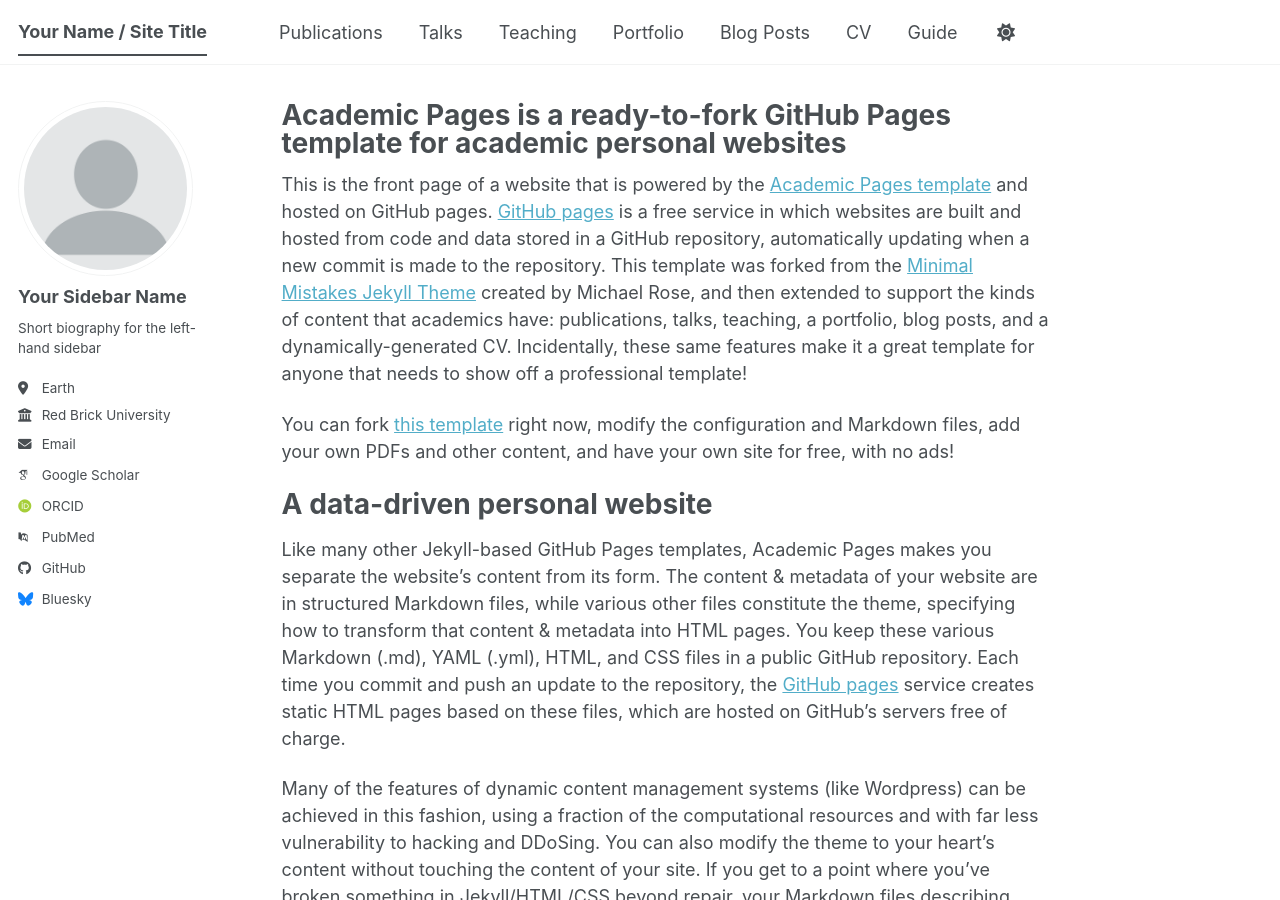
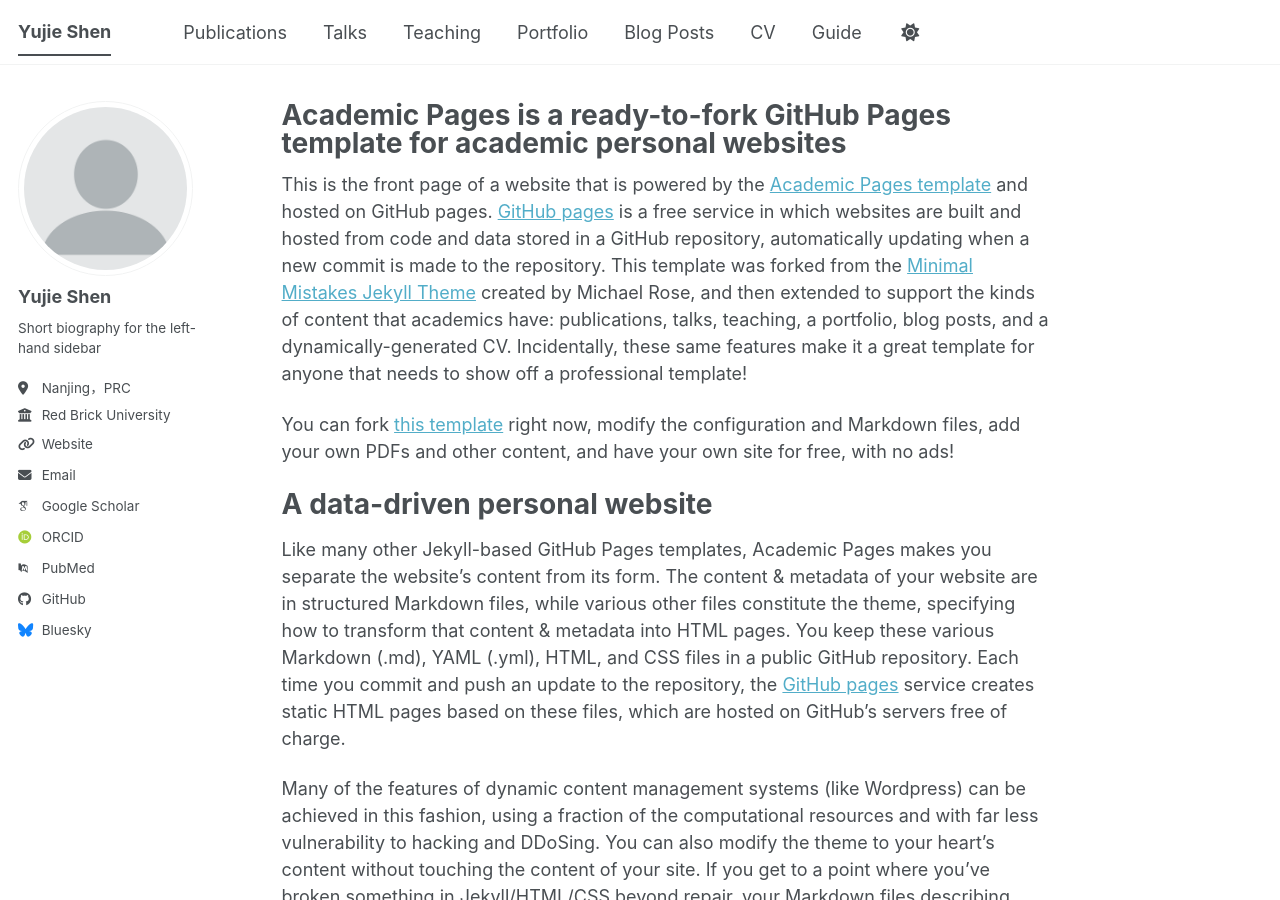
Before and after one commit to SHEN-YUJIE/SHEN-YUJIE.github.io, a Jekyll site: the page built from _pages/about.md, in a window 1280 px wide and 900 px high. Built offline with Jekyll 4.4.1, drawn with Linux system fonts in a browser that asks for light colours; some web fonts are replaced; a script bundle is joined from its source files by our own code; library files that are not in the unit come from our copies.

Commit message:
Update _config.yml

```diff
--- a/_config.yml
+++ b/_config.yml
@@ -9,7 +9,7 @@
 # Basic Site Settings
 locale                   : "en-US"
 site_theme               : "default" # The available themes options are "default", "air", "sunrise", "mint", "dirt" and "contrast"
-title                    : "Your Name / Site Title"
+title                    : "Yujie Shen"
 title_separator          : "-"
 name                     : &name "Your Name"
 description              : &description "Your Name's academic portfolio"   # Update this with a general description of your site, this is the default if not overridden by a page
@@ -24,13 +24,13 @@
 author:
   # Biographic information
   avatar           : "profile.png"
-  name             : "Your Sidebar Name"
+  name             : "Yujie Shen"
   pronouns         : # example: "she/her"
   bio              : "Short biography for the left-hand sidebar"
-  location         : "Earth"
+  location         : "Nanjing，PRC"
   employer         : "Red Brick University"
-  uri              : # URL
-  email            : "none@example.org"
+  uri              : https://shen-yujie.github.io
+  email            : "syjacademic@gmail.com"
 
   # Academic websites
   academia         : # URL
```
